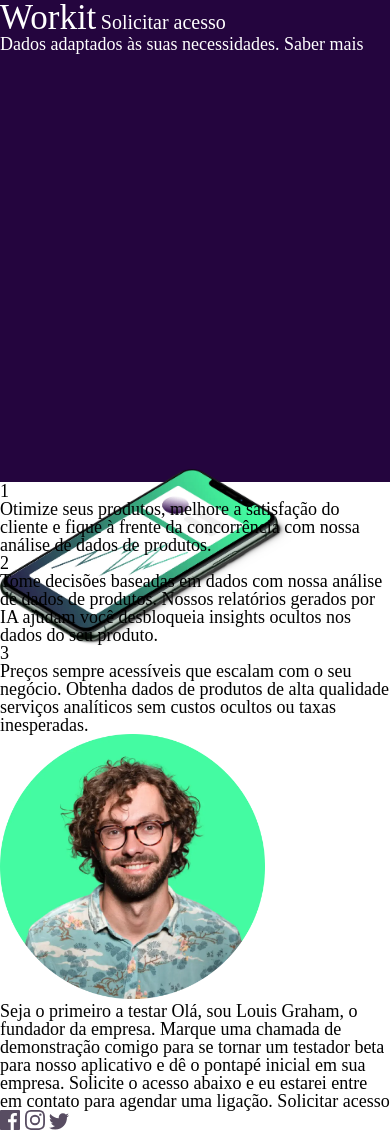
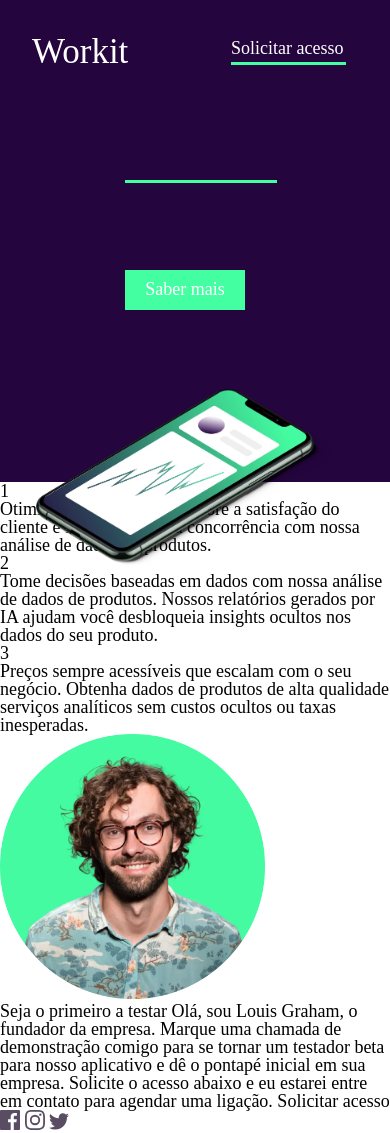
Before and after one commit to cacovidigal/L7, a plain HTML site: page workit-landing-page/starter-code/index.html in a window 390 px wide. Drawn offline with Linux system fonts and the light colour scheme.

Commit message:
parte superior mobile ok

```diff
--- a/workit-landing-page/starter-code/index.html
+++ b/workit-landing-page/starter-code/index.html
@@ -23,14 +23,18 @@
       <div class="inicio_pagina">
         <div>
           <a class="linha_1">Workit</a> <a class="linha01">Solicitar acesso</a>
+          <div class="retangulo"></div>
         </div>
 
       </div>
 
       <div>
-        Dados adaptados às suas necessidades.
+        <!--Dados adaptados às suas necessidades.-->
 
-        <a>Saber mais</a>
+        <div class="retangulo_maior"></div>
+        <a class="saber_mais">Saber mais</a>
+
+
 
       </div>
       <img class="imagem_celular" src="./assets/images/image-hero.webp" alt="imagem_celular">
--- a/workit-landing-page/starter-code/style.css
+++ b/workit-landing-page/starter-code/style.css
@@ -14,28 +14,70 @@ body{
 }
 
 .inicio_pagina{
-    display: flex;
-    flex-wrap: wrap;
-    align-content: flex-start;
-    gap: 2rem;
-
+   position: absolute;
+   width: 343px;
+   height: 34px;
+   left: 16px;
+   top: 32px;
 
 }
 .linha_1{
-    font-size: 35px;
+    font-size:35px ;
+    position: absolute;
+    width: 95.76px;
+    height: 24.61px;
+    left: 16px;
+    top: 2px;
+
 }
 .linha01{
-    font-size: 20px;
+    font-size: 18px;
+
+    position: absolute;
+    width: 124px;
+    height: 34px;
+    left: 215px;
+    top: 7px;
+}
+.retangulo{
+    background-color: #44ffa1;
+    width: 115px;
+    height: 3px;
+    left: 215px;
+    position: absolute;
+    top: 30px;
 
 }
 
+.retangulo_maior{
+    position: absolute;
+    width: 152px;
+    height: 3px;
+    top: 180px;
+    left: 125px;
+    background: #44FFA1;
+}
+
+.saber_mais{
+    position: absolute;
+    text-align: center;
+    padding: 10px;
+    left: 141px;
+    width: 100px;
+    height: 20px;
+    top: 270px;
+    left: 125px;
+    background: #44FFA1;
+
+}
+
+
 .imagem_celular{
-    margin-top: 26rem;
-    width: 18.64rem;
-    height: 11.13rem;
-    left: 2.25rem;
-    top: 24.31rem;
-
+    position: absolute;
+    width: 298.31px;
+    height: 178.16px;
+    left: 36px;
+    top: 389px;
 
 }
 
```
